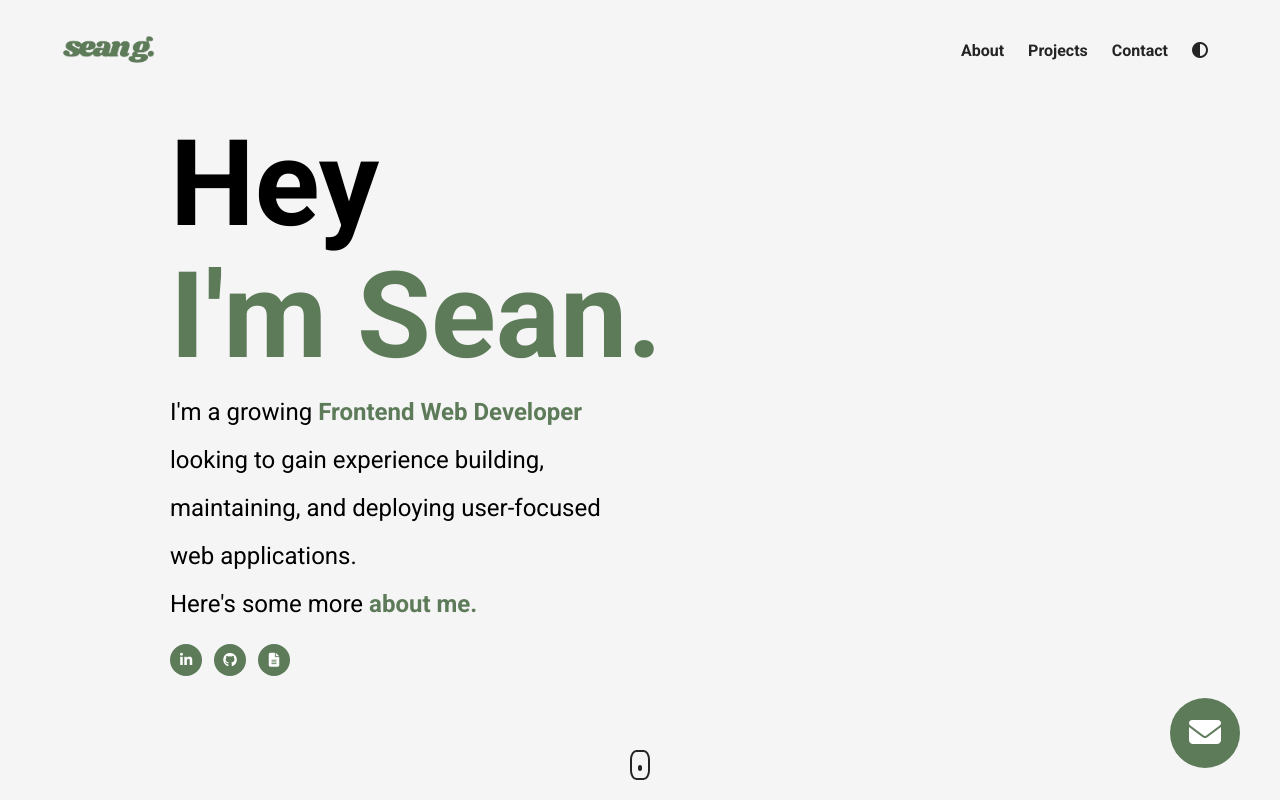
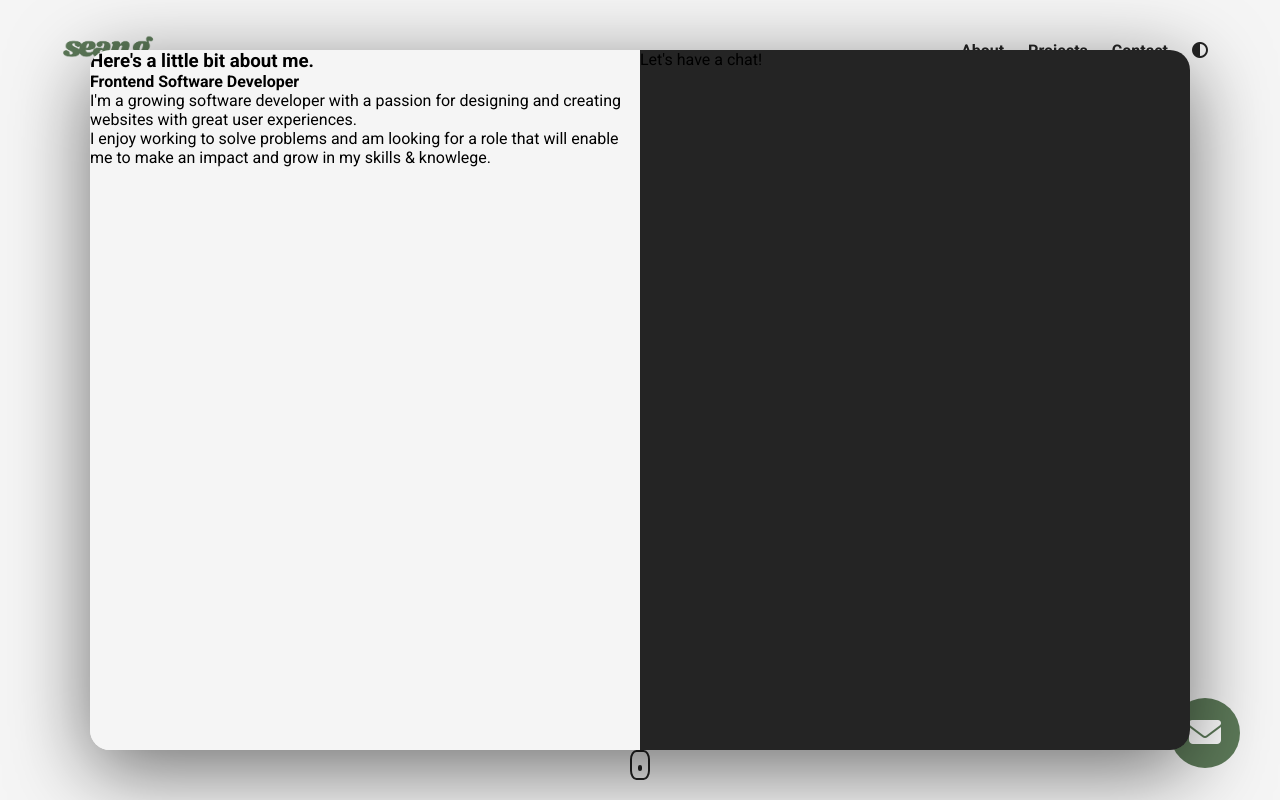
Before and after one commit to Im-Sean-G/portfolio-2, a plain HTML site: page index.html in a window 1280 px wide. Shown: the top 800 px of the page. Drawn offline with Linux system fonts and the light colour scheme.

Commit message:
begin modal menu

```diff
--- a/index.html
+++ b/index.html
@@ -76,6 +76,24 @@
     <a href="#projects" class="scroll">
       <div class="scroll__icon click"></div>
     </a>
+    <div class="modal">
+      <div class="modal__half modal__about">
+        <h3 class="modal__title modal__title--about">Here's a little bit about me.
+        </h3>
+        <h4 class="modal__sub-title modal__sub-title--about">Frontend Software Developer</h4>
+        <p class="modal__para">
+          I'm  a growing software developer with a passion for designing and creating websites with great user experiences.
+          <br>
+          I enjoy working to solve problems and am looking for a role that will enable me to make an impact and grow in my skills & knowlege.
+        </p>
+        <div class="modal__languages">
+          <figure>
+            <img class="modal__language--img src="" alt="">
+          </figure>
+        </div>
+      </div>
+      <div class="modal__half modal__contact">Let's have a chat!</div>
+    </div>
   </section>
   <section id="projects">
     <div class="container">
--- a/style.css
+++ b/style.css
@@ -220,6 +220,38 @@ nav {
 
 /*
 
+MODAL
+
+*/
+
+.modal {
+  position: absolute;
+  top: 50%;
+  left: 50%;
+  transform: translate(-50%, -50%);
+  width: 90%;
+  max-width: 1100px;
+  height: 700px;
+  box-shadow: 0 20px 80px 0 rgb(0, 0, 0, 0.55);
+  border-radius: 20px;
+  overflow: hidden;
+  display: flex;
+}
+
+.modal__half {
+  width: 50%;
+}
+
+.modal__about {
+  background-color: rgb(245, 245, 245);
+}
+
+.modal__contact  {
+  background-color: #242424;
+}
+
+/*
+
 PROJECTS
 
 */
```
